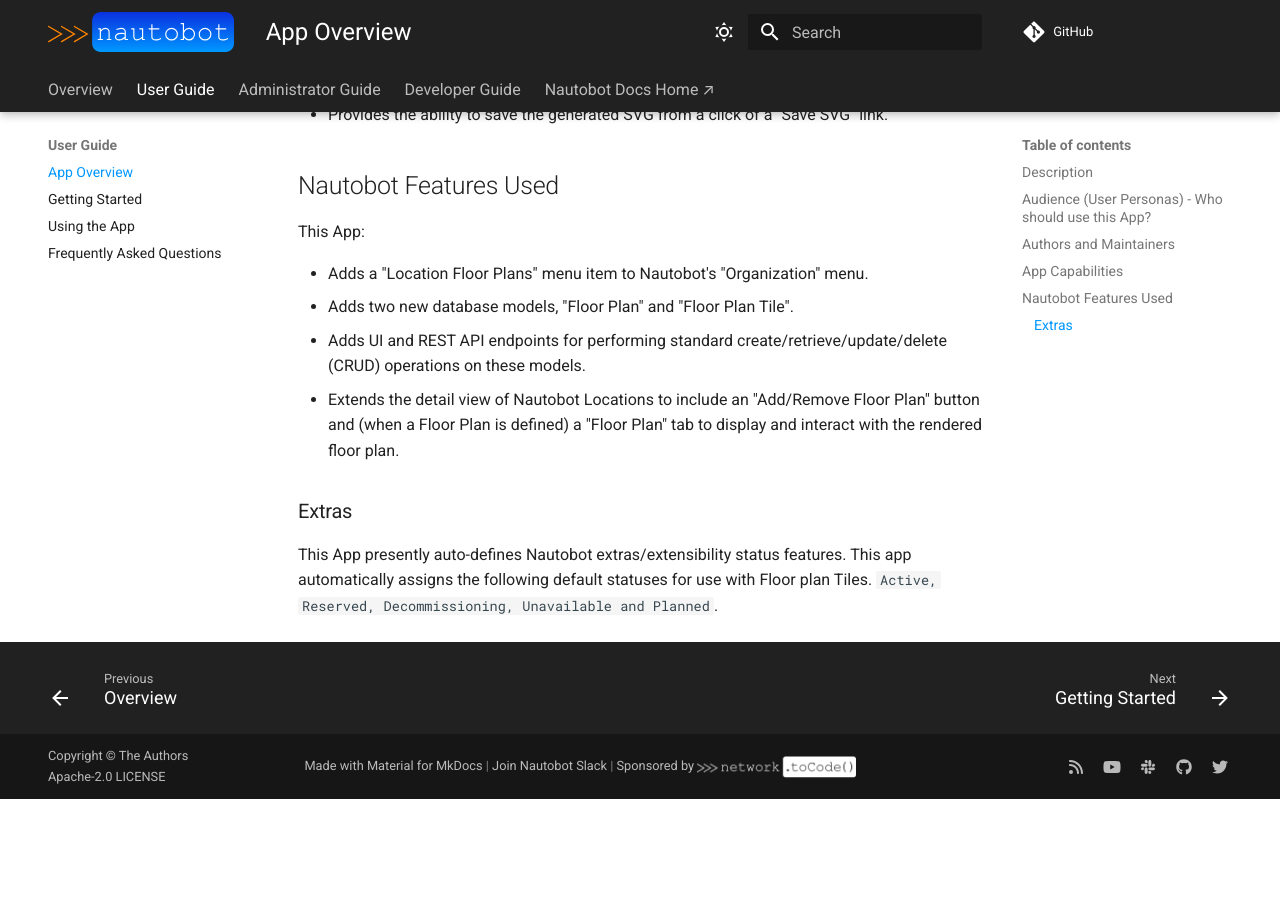
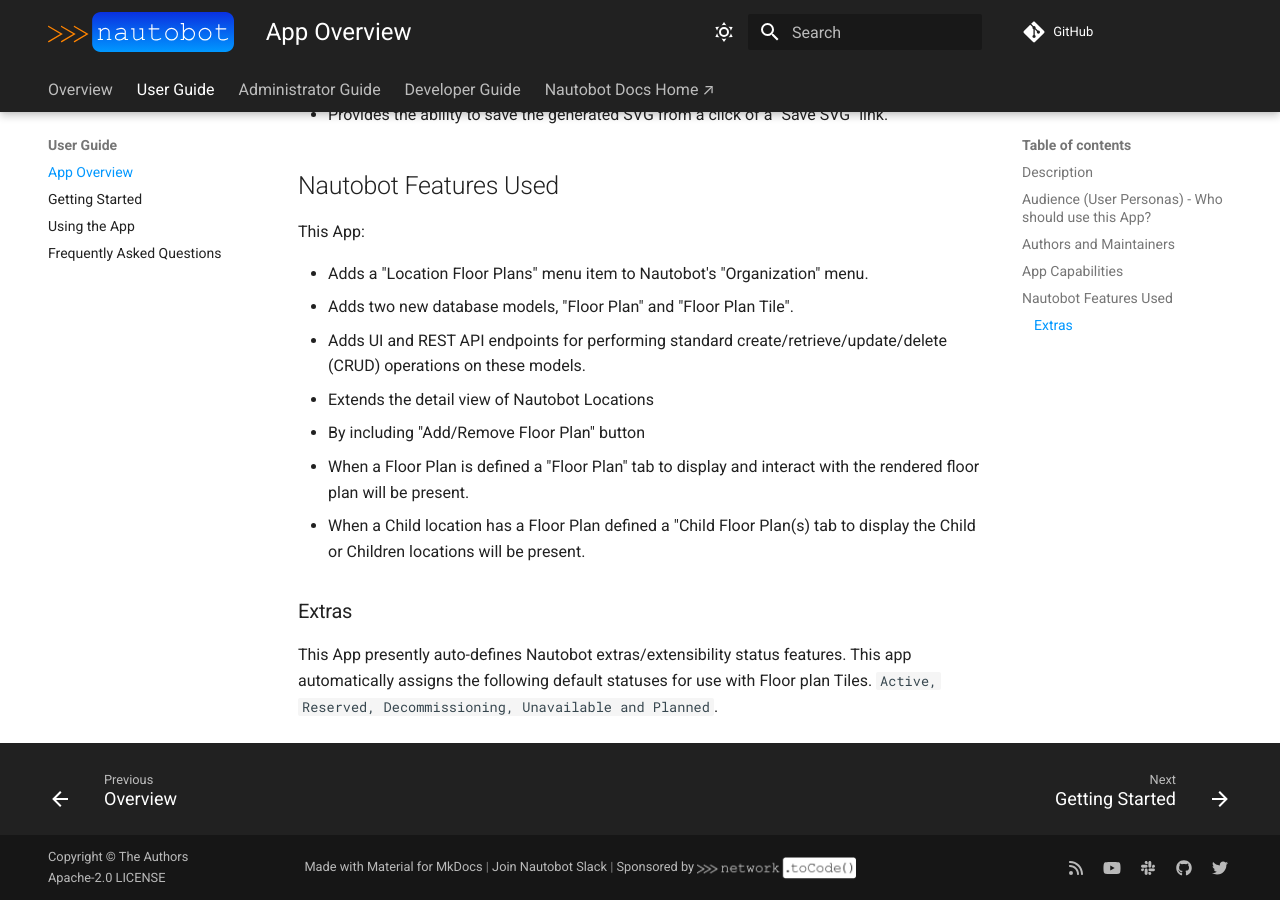
Before and after one commit to nautobot/nautobot-app-floor-plan, an MkDocs documentation site: the page built from docs/user/app_overview.md, in a window 1280 px wide and 900 px high, scrolled down 1580 px. Built offline with MkDocs 1.6.1 and Material for MkDocs 9.7.7, drawn with Linux system fonts in a browser that asks for light colours; comment, search, counter and statistics services are not loaded; before the commit the page ends 2379 px from its top, so only the background shows below that.

Commit message:
Updating documentation

```diff
--- a/docs/user/app_overview.md
+++ b/docs/user/app_overview.md
@@ -26,11 +26,11 @@
 - Provides visualization of tenant and tenant groups for racks on a floor map.
 - Provides easy navigation from floor map to rack and subsequently device from Rack.
 - Provides the ability to assign Racks to coordinates / tiles.
-    - From the Floor Plan UI.
-    - From the Rack Object UI.
-    - From the API.
+  - From the Floor Plan UI.
+  - From the Rack Object UI.
+  - From the API.
 - Provides ability to map status to color for many use cases.
-    - Leveraging this you can depict hot / cold aisle.
+  - Leveraging this you can depict hot / cold aisle.
 - Provides the ability to set the direction of the Rack and show up.
 - Provides the ability to span multiple adjacent tiles by a single rack.
 - Provides the ability to place racks in a group that spans multiple tiles.
@@ -47,7 +47,10 @@
 - Adds a "Location Floor Plans" menu item to Nautobot's "Organization" menu.
 - Adds two new database models, "Floor Plan" and "Floor Plan Tile".
 - Adds UI and REST API endpoints for performing standard create/retrieve/update/delete (CRUD) operations on these models.
-- Extends the detail view of Nautobot Locations to include an "Add/Remove Floor Plan" button and (when a Floor Plan is defined) a "Floor Plan" tab to display and interact with the rendered floor plan.
+- Extends the detail view of Nautobot Locations
+  - By including "Add/Remove Floor Plan" button
+  - When a Floor Plan is defined a "Floor Plan" tab to display and interact with the rendered floor plan will be present.
+  - When a Child location has a Floor Plan defined a "Child Floor Plan(s) tab to display the Child or Children locations will be present.
 
 ### Extras
 
```
